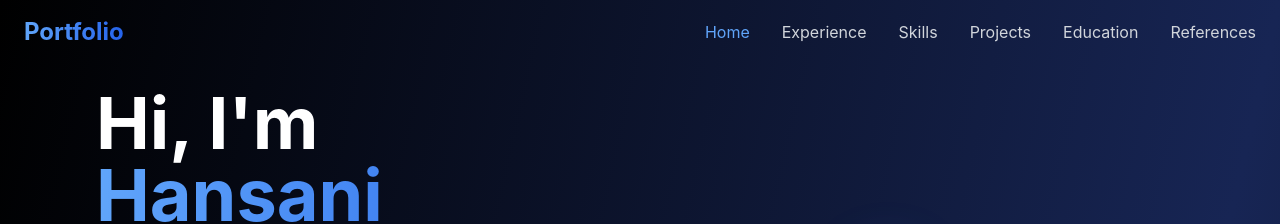
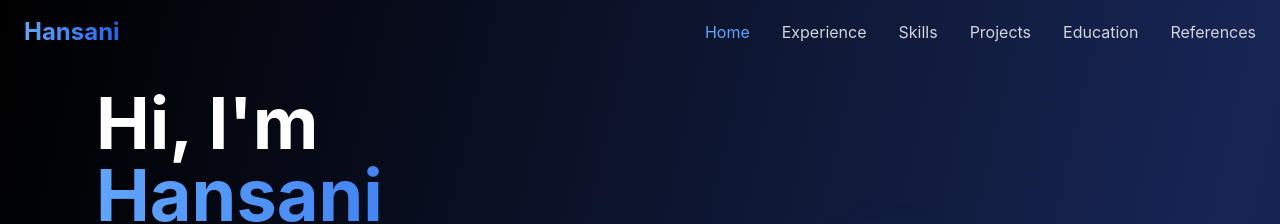
Before and after one commit to Hansani001/hansanibandara, a React (Vite) app: page / in a window 1280 px wide. Shown: the top 224 px of the page. Built offline with nearby package versions, Linux system fonts and the light colour scheme.

Commit message:
Change text to Hansani
Replaced the placeholder text with "Hansani" in the relevant components.

```diff
--- a/src/components/Navigation.tsx
+++ b/src/components/Navigation.tsx
@@ -1,4 +1,3 @@
-
 import React, { useState, useEffect } from 'react';
 
 const Navigation = () => {
@@ -40,7 +39,7 @@ const Navigation = () => {
       <div className="container mx-auto px-4 sm:px-6 py-3 sm:py-4">
         <div className="flex justify-between items-center">
           <div className="text-xl sm:text-2xl font-bold gradient-text">
-            Portfolio
+            Hansani
           </div>
 
           {/* Desktop Navigation */}
```
